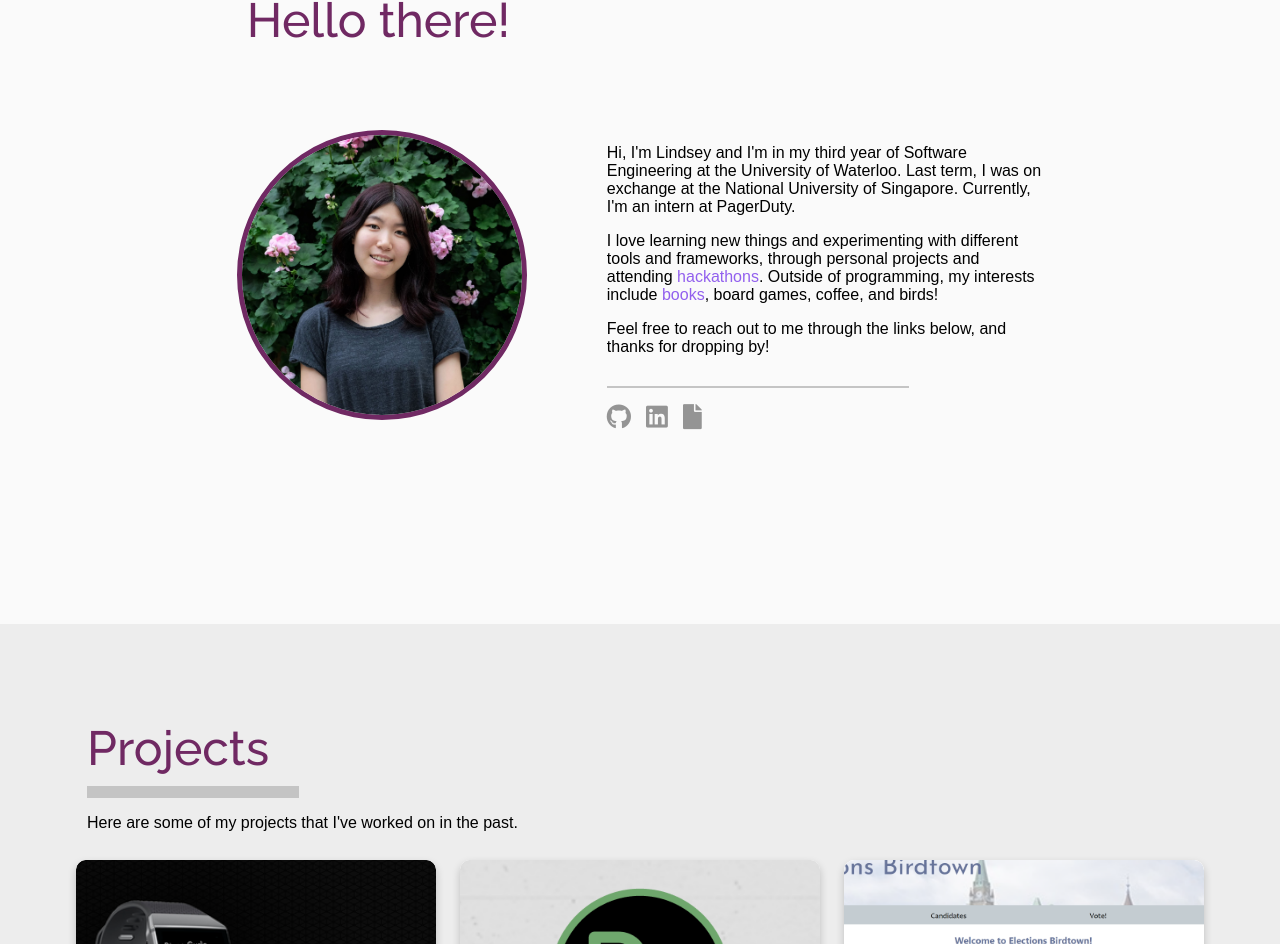
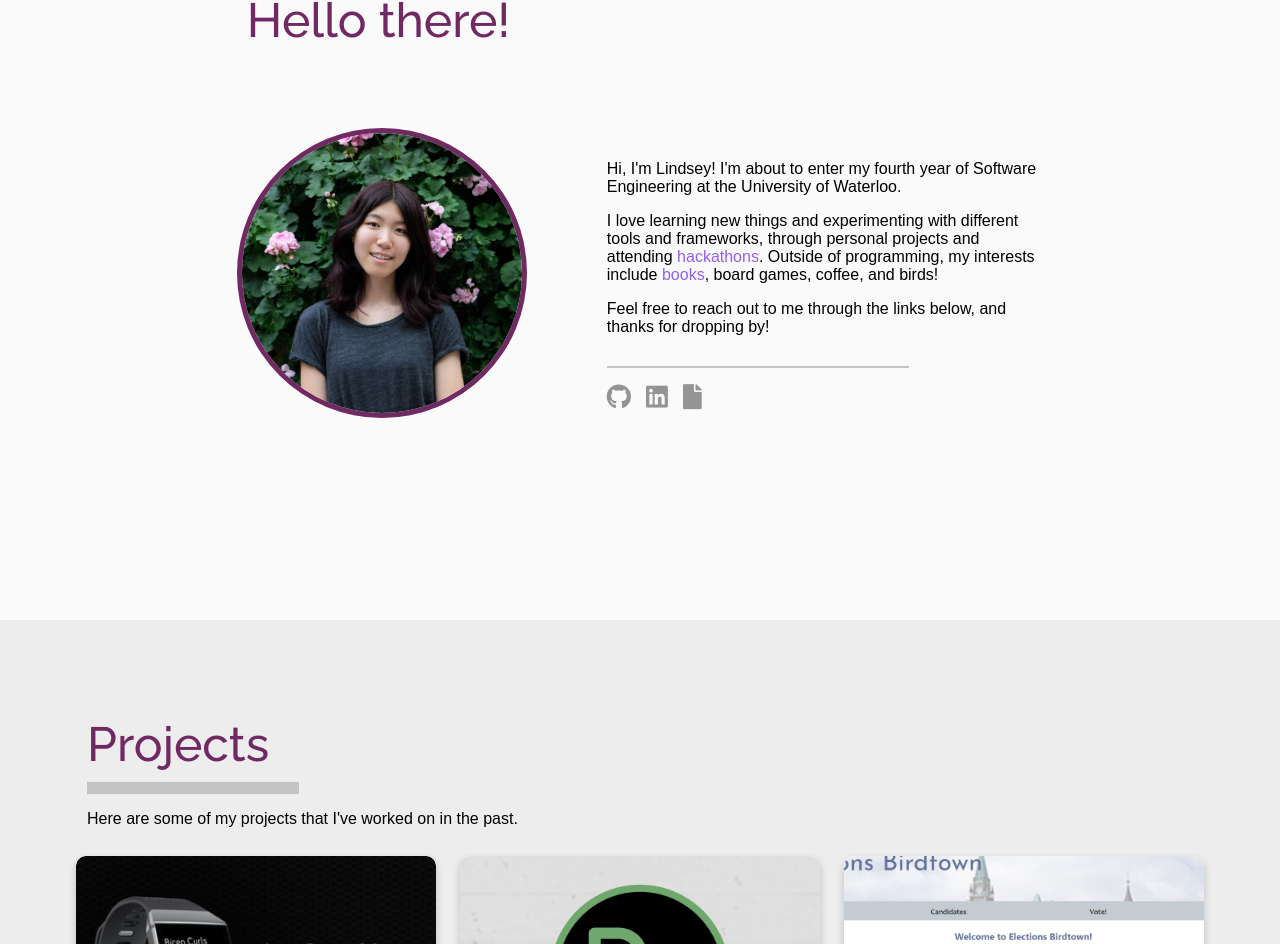
Before and after one commit to lindseyjin/lindseyjin.me, a Vue app: page /#/contact-me in a window 1280 px wide. Before the commit this address led to /#/contact-me. Shown: the part 1032-1976 px from the top of the page. Built offline with nearby package versions, Linux system fonts and the light colour scheme; a web font is replaced by a local one; what vue-typer would draw is missing.

Commit message:
update about me

```diff
--- a/src/components/about-me.vue
+++ b/src/components/about-me.vue
@@ -11,9 +11,8 @@
       >
       <div class="about-text">
         <p>
-          Hi, I'm Lindsey and I'm in my third year of Software Engineering at the University of Waterloo.
-          Last term, I was on exchange at the National University of Singapore. Currently, I'm
-          an intern at PagerDuty.
+          Hi, I'm Lindsey!
+          I'm about to enter my fourth year of Software Engineering at the University of Waterloo.
         </p>
         <p>
           I love learning new things and experimenting with different tools and frameworks, through personal projects and attending <a href="https://devpost.com/lindseyjin" target="_blank">hackathons</a>.
```
